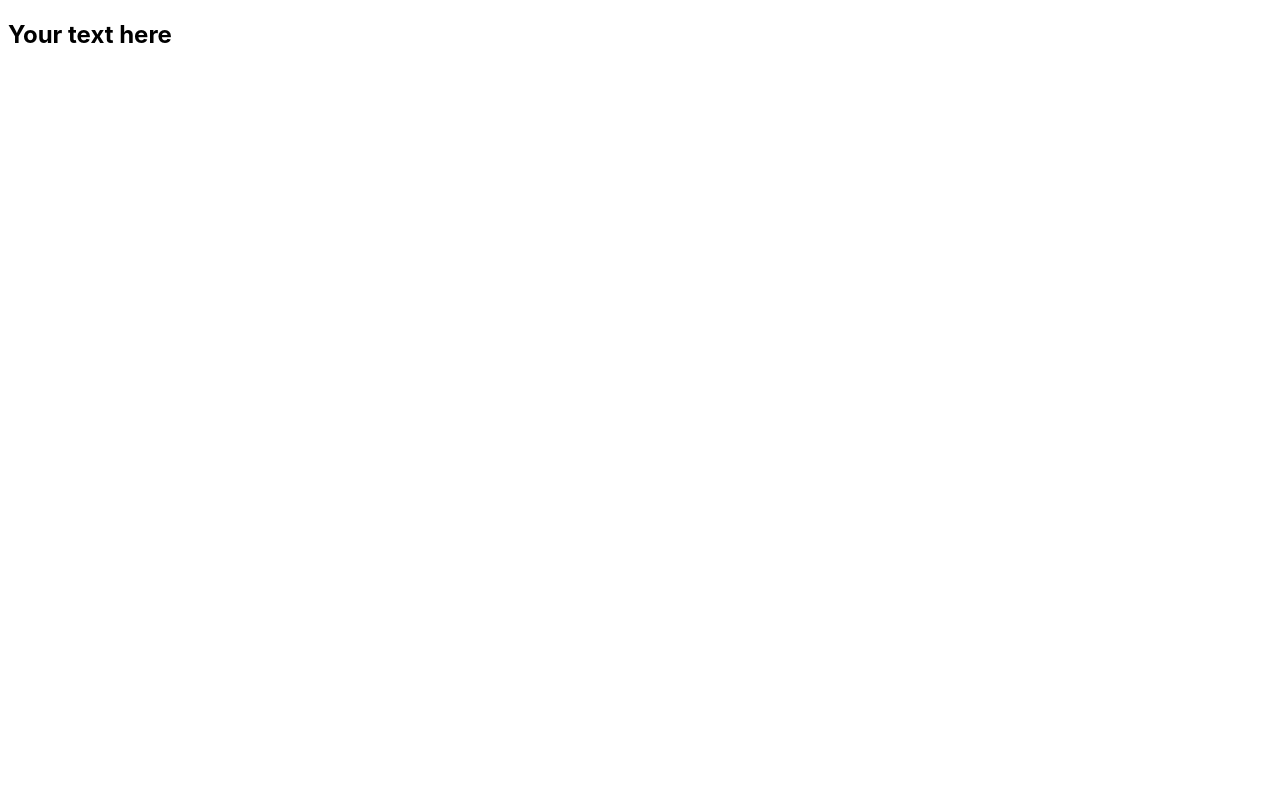
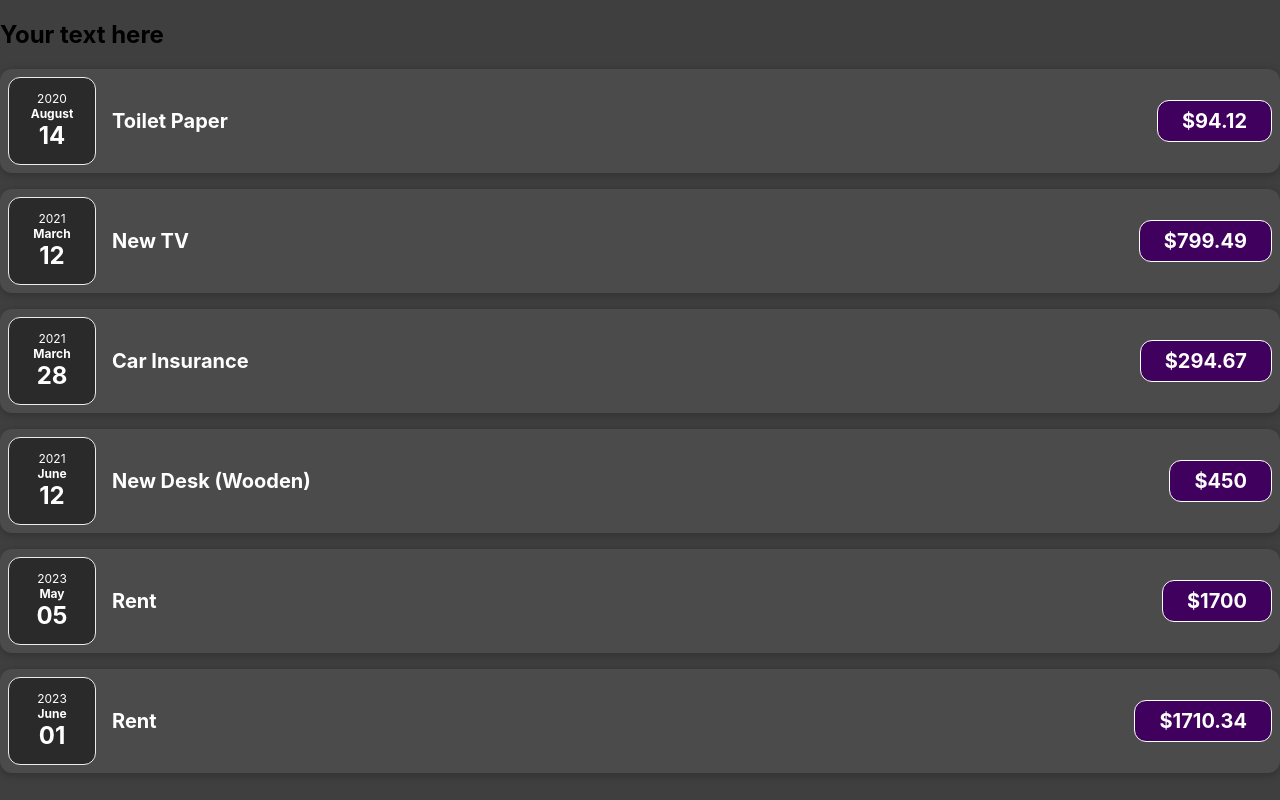
Before and after one commit to JosephAO/react-guide, a React (Create React App) app: page / in a window 1280 px wide. Built offline with nearby package versions, Linux system fonts and the light colour scheme.

Commit message:
initial commit

```diff
--- a/src/App.js
+++ b/src/App.js
@@ -1,7 +1,44 @@
+import ExpenseItem from "./components/ExpenseItem";
 function App() {
+	const expenseList = [
+		{
+			id: "e1",
+			title: "Toilet Paper",
+			amount: 94.12,
+			date: new Date(2020, 7, 14)
+		},
+		{ id: "e2", title: "New TV", amount: 799.49, date: new Date(2021, 2, 12) },
+		{
+			id: "e3",
+			title: "Car Insurance",
+			amount: 294.67,
+			date: new Date(2021, 2, 28)
+		},
+		{
+			id: "e4",
+			title: "New Desk (Wooden)",
+			amount: 450,
+			date: new Date(2021, 5, 12)
+		},
+		{
+			id: "e5",
+			date: new Date(2023, 4, 5),
+			title: "Rent",
+			amount: 1700.0
+		},
+		{
+			id: "e6",
+			date: new Date(2023, 5, 1),
+			title: "Rent",
+			amount: 1710.34
+		}
+	];
 	return (
 		<div>
 			<h2>Your text here</h2>
+			{expenseList.map((item) => {
+				return <ExpenseItem date={item.date} amount={item.amount} title={item.title} />;
+			})}
 		</div>
 	);
 }
--- /dev/null
+++ b/src/components/ExpenseDate.css
@@ -0,0 +1,26 @@
+.expense-date {
+	display: flex;
+	flex-direction: column;
+	width: 5.5rem;
+	height: 5.5rem;
+	border: 1px solid #ececec;
+	background-color: #2a2a2a;
+	color: white;
+	border-radius: 12px;
+	align-items: center;
+	justify-content: center;
+}
+
+.expense-date__month {
+	font-size: 0.75rem;
+	font-weight: bold;
+}
+
+.expense-date__year {
+	font-size: 0.75rem;
+}
+
+.expense-date__day {
+	font-size: 1.5rem;
+	font-weight: bold;
+}
--- /dev/null
+++ b/src/components/ExpenseDate.js
@@ -0,0 +1,15 @@
+import "./ExpenseDate.css";
+import React from "react";
+
+export default function ExpenseDate({ date }) {
+	const month = date.toLocaleString("en-US", { month: "long" });
+	const day = date.toLocaleString("en-US", { day: "2-digit" });
+	const year = date.getFullYear();
+	return (
+		<div className="expense-date">
+			<div className="expense-date__year">{year}</div>
+			<div className="expense-date__month">{month}</div>
+			<div className="expense-date__day">{day}</div>
+		</div>
+	);
+}
--- /dev/null
+++ b/src/components/ExpenseItem.css
@@ -0,0 +1,56 @@
+.expense-item {
+	display: flex;
+	justify-content: space-between;
+	align-items: center;
+	box-shadow: 0 2px 8px rgba(0, 0, 0, 0.25);
+	padding: 0.5rem;
+	margin: 1rem 0;
+	border-radius: 12px;
+	background-color: #4b4b4b;
+}
+
+.expense-item__description {
+	display: flex;
+	flex-direction: column;
+	gap: 1rem;
+	align-items: flex-end;
+	flex-flow: column-reverse;
+	justify-content: flex-start;
+	flex: 1;
+}
+
+.expense-item h2 {
+	color: #3a3a3a;
+	font-size: 1rem;
+	flex: 1;
+	margin: 0 1rem;
+	color: white;
+}
+
+.expense-item__price {
+	font-size: 1rem;
+	font-weight: bold;
+	color: white;
+	background-color: #40005d;
+	border: 1px solid white;
+	padding: 0.5rem;
+	border-radius: 12px;
+}
+
+@media (min-width: 580px) {
+	.expense-item__description {
+		flex-direction: row;
+		align-items: center;
+		justify-content: flex-start;
+		flex: 1;
+	}
+
+	.expense-item__description h2 {
+		font-size: 1.25rem;
+	}
+
+	.expense-item__price {
+		font-size: 1.25rem;
+		padding: 0.5rem 1.5rem;
+	}
+}
--- /dev/null
+++ b/src/components/ExpenseItem.js
@@ -0,0 +1,14 @@
+import "./ExpenseItem.css";
+import ExpenseDate from "./ExpenseDate";
+
+export default function ExpenseItem({ date, title, amount }) {
+	return (
+		<div className="expense-item">
+			<ExpenseDate date={date} />
+			<div className="expense-item__description">
+				<h2>{title}</h2>
+				<div className="expense-item__price">${amount}</div>
+			</div>
+		</div>
+	);
+}
--- a/src/index.css
+++ b/src/index.css
@@ -1,4 +1,16 @@
+@import url("https://fonts.googleapis.com/css2?family=Noto+Sans+JP:wght@400;700&display=swap");
+
+* {
+	box-sizing: border-box;
+}
+
+html {
+	font-family: "Noto Sans JP", sans-serif;
+}
+
 body {
+	margin: 0;
+	background-color: #3f3f3f;
 	font-family: -apple-system, BlinkMacSystemFont, "Segoe UI", "Roboto", "Oxygen", "Ubuntu",
 		"Cantarell", "Fira Sans", "Droid Sans", "Helvetica Neue", sans-serif;
 	-webkit-font-smoothing: antialiased;
```
